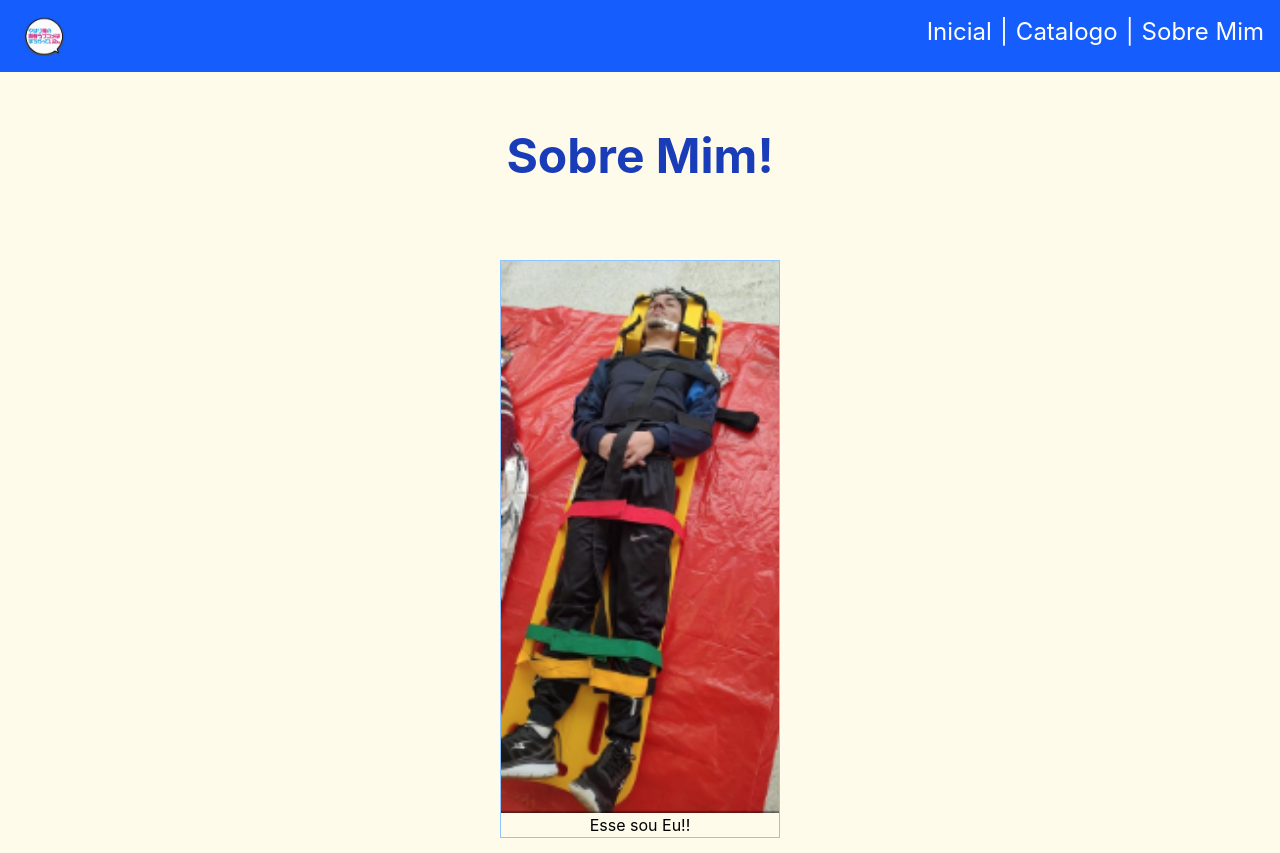
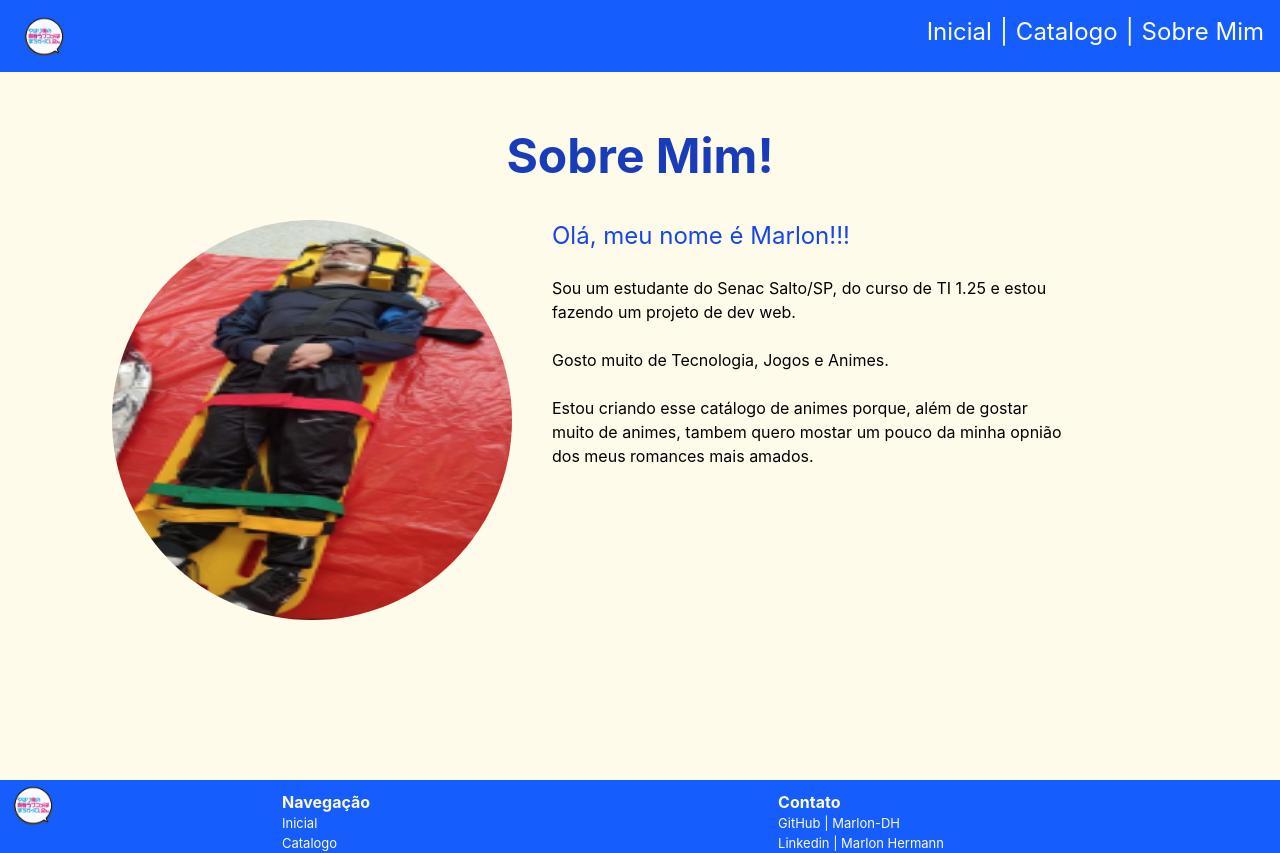
Before and after one commit to Marlon-DH/Desafio-2, a React (Vite) app in the folder frontend/: page /SobreMim in a window 1280 px wide. Shown: the top 853 px of the page. Built offline with nearby package versions, Linux system fonts and the light colour scheme.

Commit message:
feat: atualizar componente SobreMim com informações pessoais e descrição do projeto

```diff
--- a/frontend/src/pages/SobreMim.tsx
+++ b/frontend/src/pages/SobreMim.tsx
@@ -8,12 +8,23 @@ function SobreMim() {
     <main >
        <section className="flex justify-center text-center flex-col">
         <Header texto="Sobre Mim!"></Header>
-      <div className="flex justify-center mt-20">
-        <div className="flex text-center flex-col border border-blue-300 h-auto w-70">
-          <img src={Eu} className="w-70" />
-          <h1>Esse sou Eu!!</h1>
+        <div className="flex ml-28 mt-10">
+          <div className="flex text-center items-center w-auto h-auto  rounded-lg ">
+          <img src={Eu} className="w-100 h-100 border-0 rounded-[50%]" />
         </div>
-      </div>
+        <div>
+          <div className="ml-10 text-start w-130">
+            <h1 className="text-2xl text-blue-700">Olá, meu nome é Marlon!!!</h1>
+            <br />
+            <p>Sou um estudante do Senac Salto/SP, do curso de TI 1.25 e estou fazendo um projeto de dev web.
+            <br /><br />
+            Gosto muito de Tecnologia, Jogos e Animes.
+            <br /><br />
+            Estou criando esse catálogo de animes porque, além de gostar muito de animes, tambem quero mostar um pouco da minha opnião dos meus romances mais amados.
+            </p>
+          </div>
+        </div>
+        </div>
        </section>
 
         <Footer
```
Also changed, not shown: 1 other file (tests, documents, lock files or other folders).
